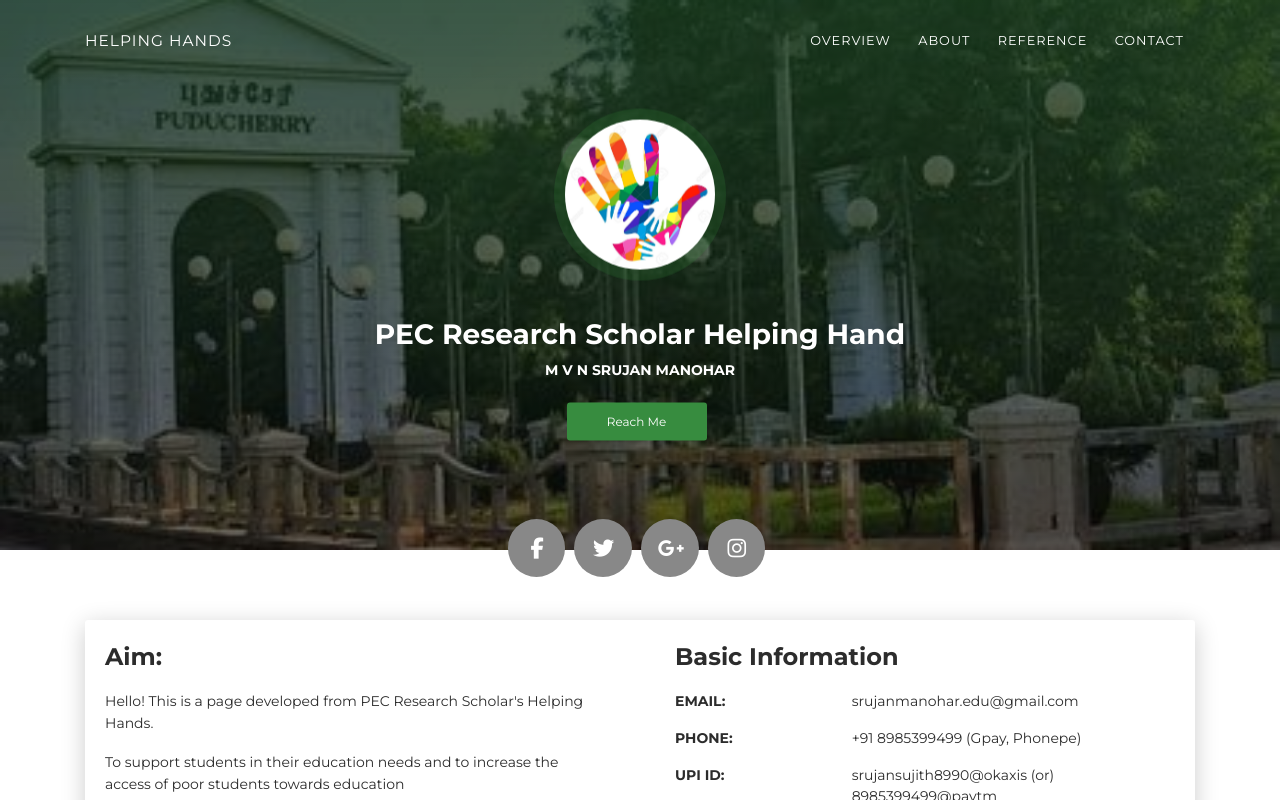
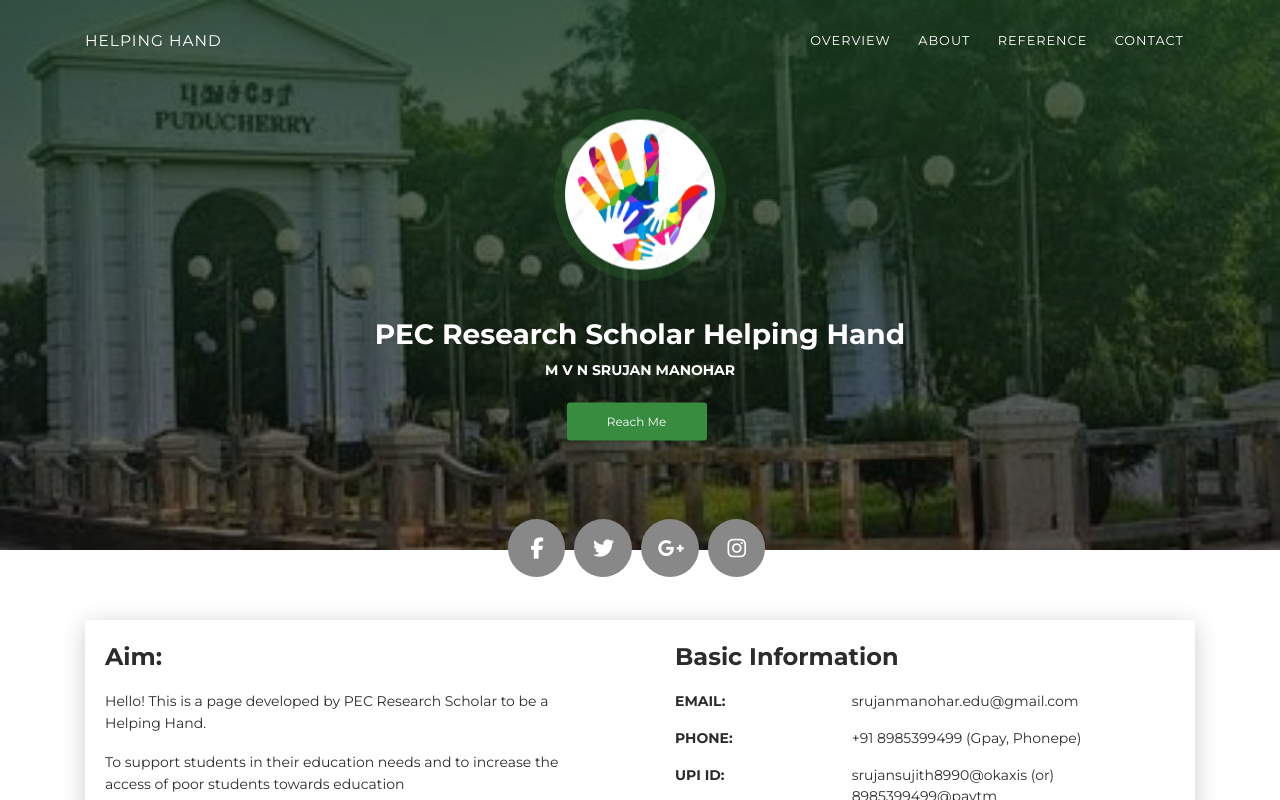
Before and after one commit to mvnsrujan/donate, a plain HTML site: page index.html in a window 1280 px wide. Shown: the top 800 px of the page. Drawn offline with Linux system fonts and the light colour scheme.

Commit message:
Update index.html

```diff
--- a/index.html
+++ b/index.html
@@ -4,7 +4,7 @@
     <meta charset="UTF-8">
     <meta http-equiv="X-UA-Compatible" content="IE=edge">
     <meta name="viewport" content="width=device-width, initial-scale=1">
-    <title>PEC Research Scholar Helping Hands</title>
+    <title>PEC Research Scholar Helping Hand</title>
     <meta name="description" content="To support students in their education needs and to increase the access of poor students towards education"/>
     <link href="https://fonts.googleapis.com/css?family=Montserrat:400,700,200" rel="stylesheet">
     <link href="https://maxcdn.bootstrapcdn.com/font-awesome/latest/css/font-awesome.min.css" rel="stylesheet">
@@ -17,7 +17,7 @@
       <div class="profile-page sidebar-collapse">
         <nav class="navbar navbar-expand-lg fixed-top navbar-transparent bg-primary" color-on-scroll="400">
           <div class="container">
-            <div class="navbar-translate"><a class="navbar-brand" href="#" rel="tooltip">Helping Hands</a>
+            <div class="navbar-translate"><a class="navbar-brand" href="#" rel="tooltip">Helping Hand</a>
               <button class="navbar-toggler navbar-toggler" type="button" data-toggle="collapse" data-target="#navigation" aria-controls="navigation" aria-expanded="false" aria-label="Toggle navigation"><span class="navbar-toggler-bar bar1"></span><span class="navbar-toggler-bar bar2"></span><span class="navbar-toggler-bar bar3"></span></button>
             </div>
             <div class="collapse navbar-collapse justify-content-end" id="navigation">
@@ -60,7 +60,7 @@
         <div class="col-lg-6 col-md-12">
           <div class="card-body">
             <div class="h4 mt-0 title">Aim:</div>
-            <p>Hello! This is a page developed from PEC Research Scholar's Helping Hands.</p>
+            <p>Hello! This is a page developed by PEC Research Scholar to be a Helping Hand.</p>
             <p>To support students in their education needs and to increase the access of poor students towards education</p>
           </div>
         </div>
```
